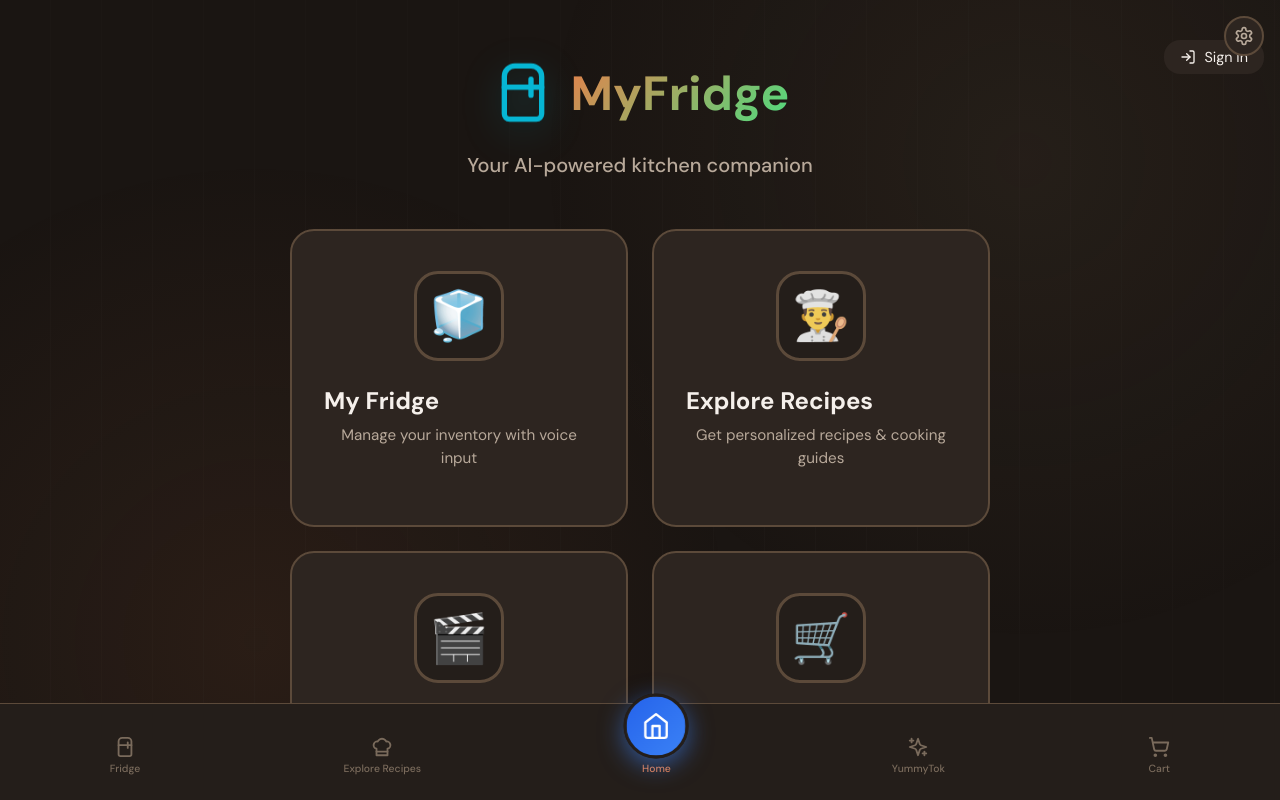
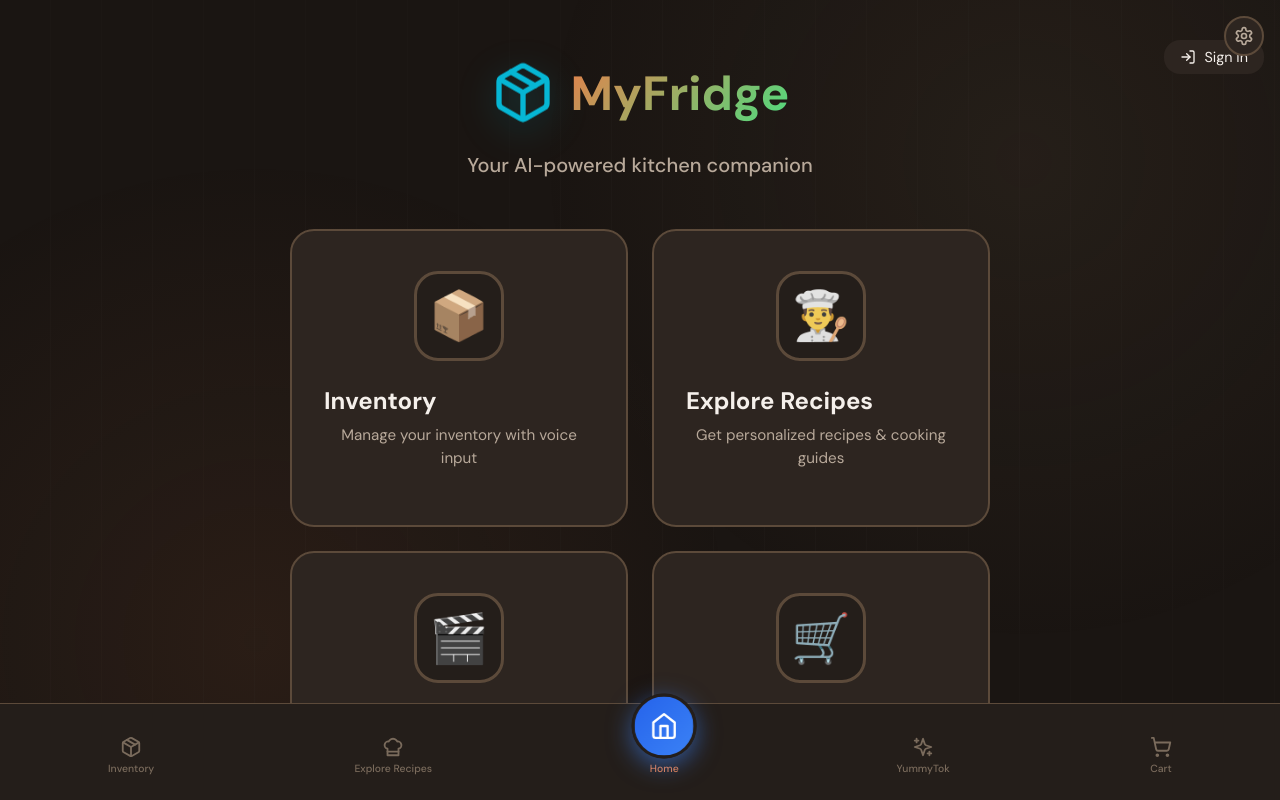
Before and after one commit to Ezio016/MyFridge, a React (Vite) app in the folder frontend/: page / in a window 1280 px wide. Shown: the top 800 px of the page. Built offline with nearby package versions, Linux system fonts and the light colour scheme; no server answers.

Commit message:
Rename fridge section to inventory
Co-authored-by: Ezio016 <Ezio016@users.noreply.github.com>

```diff
--- a/frontend/src/components/InventoryList.jsx
+++ b/frontend/src/components/InventoryList.jsx
@@ -34,8 +34,8 @@ function InventoryList({ items, onDelete, onEdit, loading }) {
   if (!items || items.length === 0) {
     return (
       <div className={styles.empty}>
-        <Refrigerator size={48} />
-        <h3>Fridge is empty!</h3>
+        <Package size={48} />
+        <h3>Inventory is empty!</h3>
         <p>Tap + to add items</p>
       </div>
     )
--- a/frontend/src/components/Layout.jsx
+++ b/frontend/src/components/Layout.jsx
@@ -1,5 +1,5 @@
 import { NavLink } from 'react-router-dom'
-import { Refrigerator, ChefHat, ShoppingCart, Sparkles, Settings, Home } from 'lucide-react'
+import { Package, ChefHat, ShoppingCart, Sparkles, Settings, Home } from 'lucide-react'
 import styles from './Layout.module.css'
 
 function Layout({ children }) {
@@ -21,8 +21,8 @@ function Layout({ children }) {
             `${styles.navItem} ${isActive ? styles.active : ''}`
           }
         >
-          <Refrigerator size={22} />
-          <span>Fridge</span>
+          <Package size={22} />
+          <span>Inventory</span>
         </NavLink>
 
         <NavLink
--- a/frontend/src/pages/Fridge.jsx
+++ b/frontend/src/pages/Fridge.jsx
@@ -1,5 +1,5 @@
 import { useState, useEffect } from 'react'
-import { Plus, AlertTriangle, Sparkles, ShoppingCart, Search, X } from 'lucide-react'
+import { Plus, Package, AlertTriangle, Sparkles, ShoppingCart, Search, X } from 'lucide-react'
 import { inventoryAPI, recipeAPI } from '../api/client'
 import InventoryList from '../components/InventoryList'
 import AddItemForm from '../components/AddItemForm'
@@ -455,10 +455,10 @@ function Fridge() {
       <div className="container">
         <header className={styles.header}>
           <div className={styles.iconWrap}>
-            <img src="/fridge.svg" alt="" aria-hidden="true" />
+            <Package size={30} aria-hidden="true" />
           </div>
           <div>
-            <h1>My Fridge</h1>
+            <h1>Inventory</h1>
             <p>
               {items.length} items
               {expiringCount > 0 && <span className={styles.warning}> · {expiringCount} expiring</span>}
--- a/frontend/src/pages/Fridge.module.css
+++ b/frontend/src/pages/Fridge.module.css
@@ -23,13 +23,8 @@
   display: flex;
   align-items: center;
   justify-content: center;
-  color: white;
+  color: #06b6d4;
   box-shadow: 0 8px 20px rgba(6, 182, 212, 0.15);
-}
-
-.iconWrap img {
-  width: 32px;
-  height: 32px;
 }
 
 .header h1 {
--- a/frontend/src/pages/Landing.jsx
+++ b/frontend/src/pages/Landing.jsx
@@ -1,4 +1,4 @@
-import { Refrigerator, ChefHat, Video, ShoppingCart, FlaskConical, LogIn, User } from 'lucide-react'
+import { Package, ChefHat, Video, ShoppingCart, FlaskConical, LogIn, User } from 'lucide-react'
 import { useNavigate } from 'react-router-dom'
 import { useAuth } from '../context/AuthContext'
 import styles from './Landing.module.css'
@@ -9,12 +9,12 @@ function Landing() {
 
   const features = [
     {
-      icon: Refrigerator,
-      title: 'My Fridge',
+      icon: Package,
+      title: 'Inventory',
       description: 'Manage your inventory with voice input',
       color: '#3b82f6',
       path: '/fridge',
-      emoji: '🧊'
+      emoji: '📦'
     },
     {
       icon: ChefHat,
@@ -73,7 +73,7 @@ function Landing() {
 
       <div className={styles.hero}>
         <div className={styles.logo}>
-          <img className={styles.logoIcon} src="/fridge.svg" alt="" aria-hidden="true" />
+          <Package className={styles.logoIcon} aria-hidden="true" />
           <h1>MyFridge</h1>
         </div>
         <p className={styles.tagline}>
--- a/frontend/src/pages/Landing.module.css
+++ b/frontend/src/pages/Landing.module.css
@@ -75,6 +75,7 @@
 .logoIcon {
   width: 4rem;
   height: 4rem;
+  color: #06b6d4;
   animation: float 3s ease-in-out infinite;
   filter: drop-shadow(0 10px 18px rgba(6, 182, 212, 0.25));
 }
```
